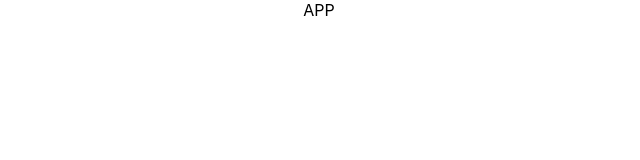
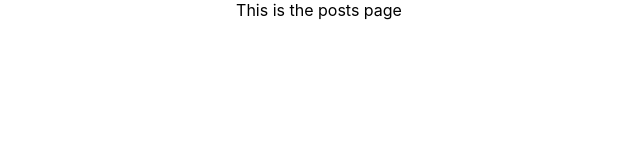
Before and after one commit to alingrig87/react-router-demo, a React (Create React App) app: page /posts in a window 1280 px wide. Shown: the top 160 px of the page, without its empty margins (321-961 px from the left). Built offline with nearby package versions, Linux system fonts and the light colour scheme.

Commit message:
[Enable Routing | Basic routing --> Route component]
- add BrowserRouter component to index.js to enable routing
- create 3 simple components - Register, Login and Posts
- create 3 routes for newly created components using Route component

```diff
--- a/src/App.js
+++ b/src/App.js
@@ -1,7 +1,23 @@
 import './App.css';
+import { Route } from 'react-router-dom';
+import Posts from './components/posts/Posts';
+import Login from './components/auth/Login';
+import Register from './components/auth/Register';
 
-function App() {
-	return <div className="App">APP</div>;
-}
+const App = () => {
+	return (
+		<div className="App">
+			<Route path="/register">
+				<Register />
+			</Route>
+			<Route path="/login">
+				<Login />
+			</Route>
+			<Route path="/posts">
+				<Posts />
+			</Route>
+		</div>
+	);
+};
 
 export default App;
--- /dev/null
+++ b/src/components/auth/Login.js
@@ -0,0 +1,7 @@
+import React from 'react';
+
+const Login = (props) => {
+	return <div>This is login page</div>;
+};
+
+export default Login;
--- /dev/null
+++ b/src/components/auth/Register.js
@@ -0,0 +1,7 @@
+import React from 'react';
+
+const Register = (props) => {
+	return <div>This is register page</div>;
+};
+
+export default Register;
--- /dev/null
+++ b/src/components/posts/Posts.js
@@ -0,0 +1,7 @@
+import React from 'react';
+
+const Posts = (props) => {
+	return <div>This is the posts page</div>;
+};
+
+export default Posts;
--- a/src/index.js
+++ b/src/index.js
@@ -2,5 +2,12 @@ import React from 'react';
 import ReactDOM from 'react-dom';
 import './index.css';
 import App from './App';
+import { BrowserRouter as Router } from 'react-router-dom';
 
-ReactDOM.render(<App />, document.getElementById('root'));
+ReactDOM.render(
+	// enable react router
+	<Router>
+		<App />
+	</Router>,
+	document.getElementById('root')
+);
```
Also changed, not shown: 1 other file (tests, documents, lock files or other folders).
